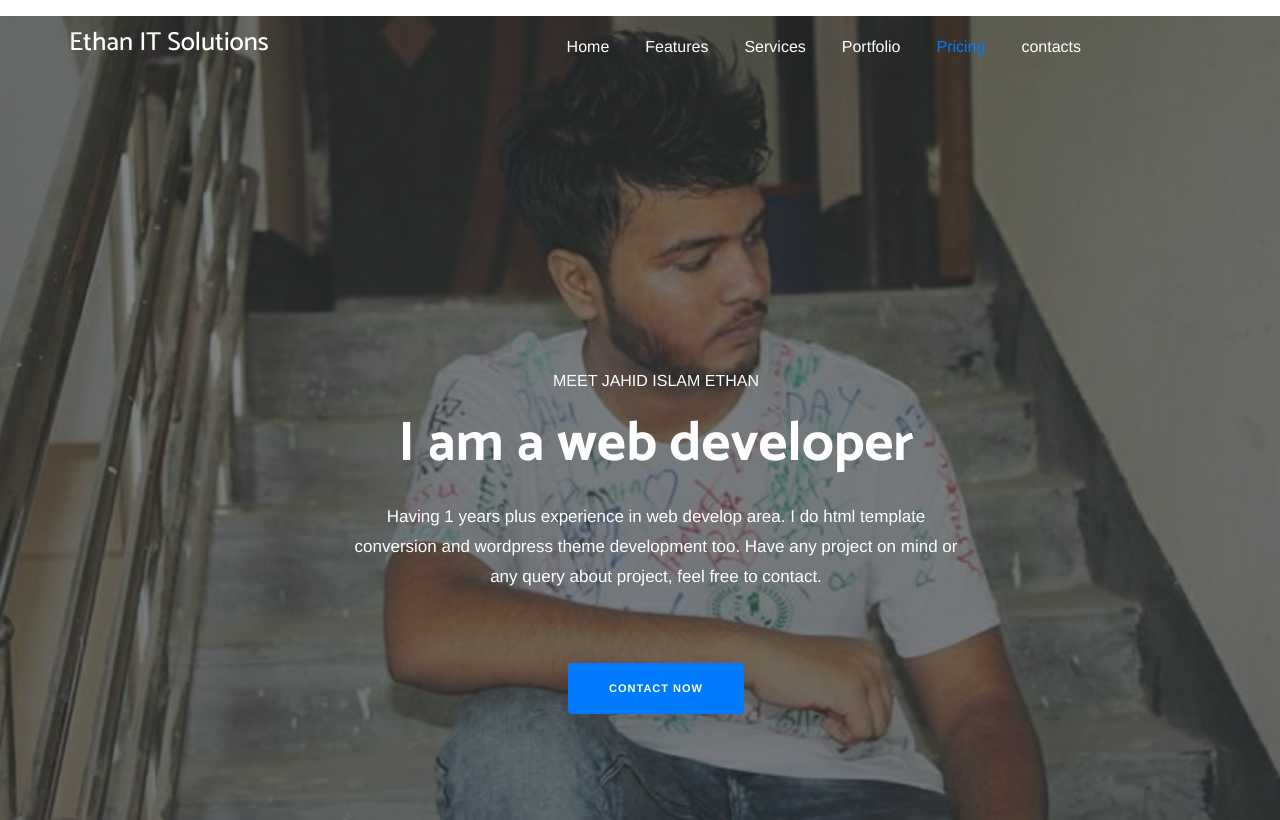
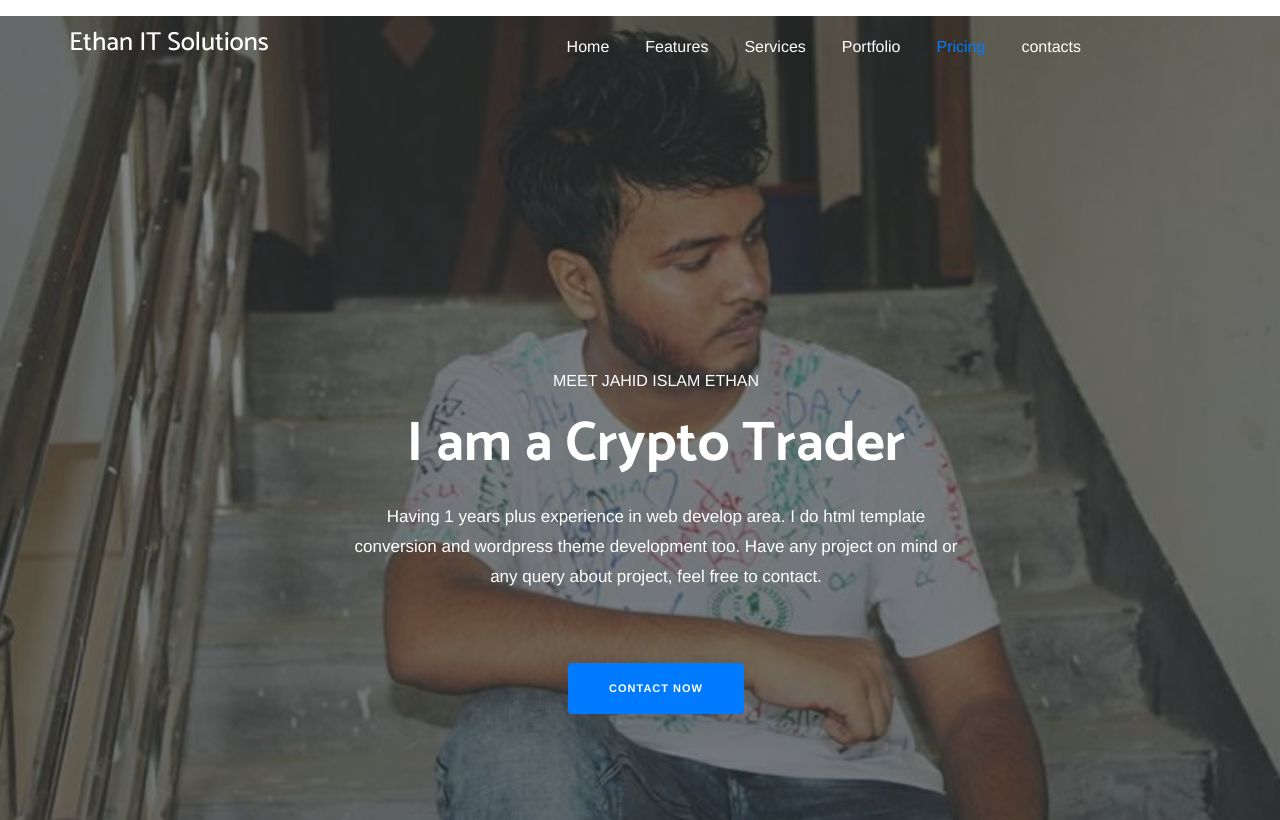
Before and after one commit to Jahid-dewan/courious.github.io, a plain HTML site: page index.html in a window 1280 px wide. Shown: the top 820 px of the page. Drawn offline with Linux system fonts and the light colour scheme; files whose address does not match are found by name; a web font is replaced by a local one.

Commit message:
Update index.html

```diff
--- a/index.html
+++ b/index.html
@@ -108,7 +108,7 @@
 
                             <!-- Heading -->
                             <h1 class="text-white text-center mb-4 display-4 font-weight-bold">
-                                I am a web developer
+                                I am a Crypto Trader
                             </h1>
 
                             <!-- Subheading -->
```
